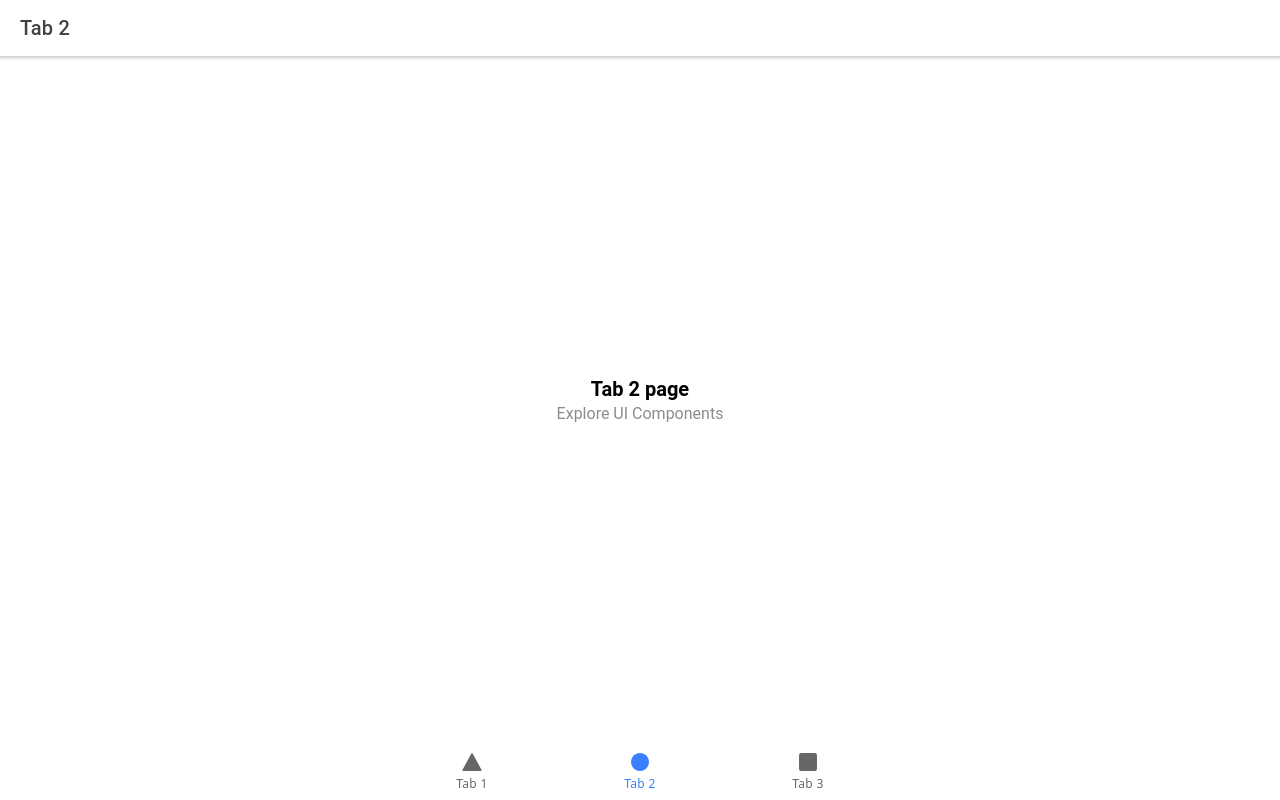
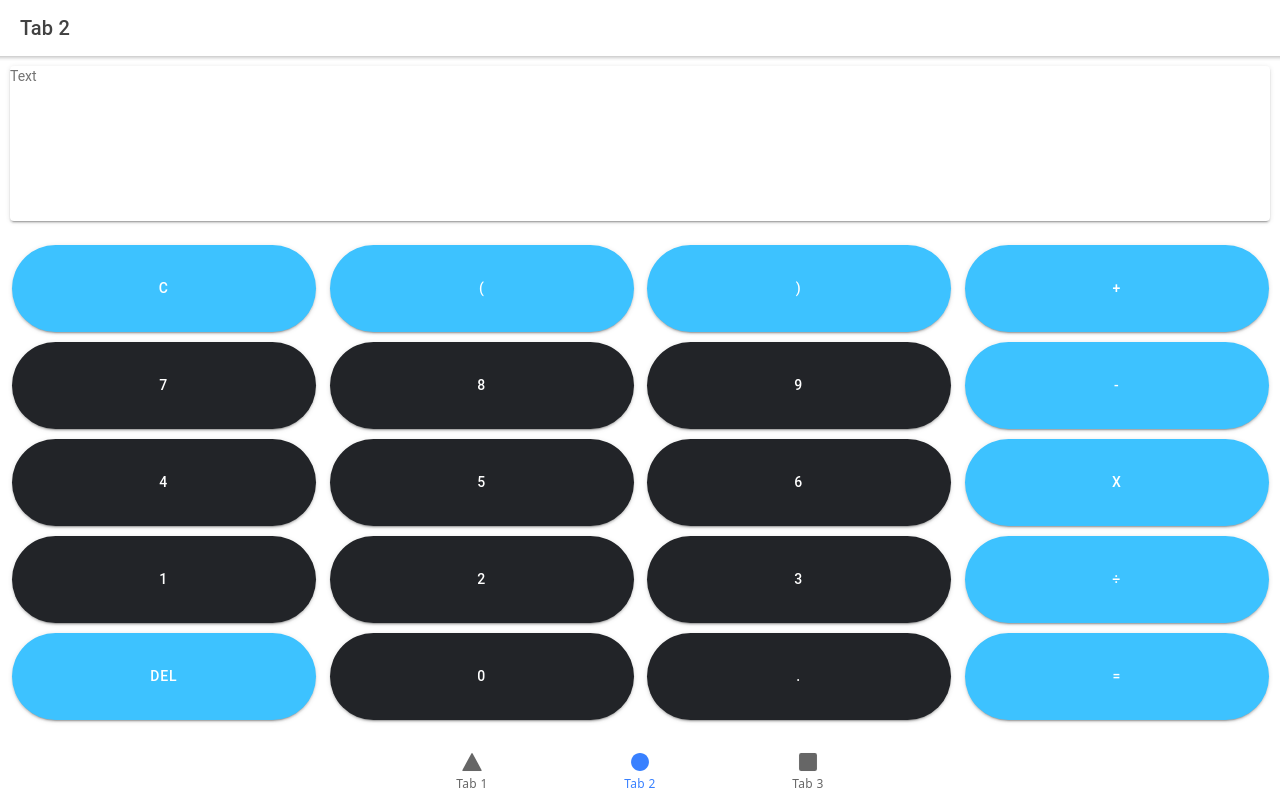
Before and after one commit to ederbiason/calculator, a React (Create React App) app: page /tab2 in a window 1280 px wide. Built offline with nearby package versions, Linux system fonts and the light colour scheme.

Commit message:
Testing
Done a utils to map all the calculator buttons values and make the code shorter and simpler

```diff
--- /dev/null
+++ b/src/components/Button.tsx
@@ -0,0 +1,18 @@
+import { IonButton, IonCol } from "@ionic/react"
+
+interface IProps {
+    value: string;
+    special: boolean;
+}
+
+const Button = ({ value, special }: IProps) => {
+  return (
+    <IonCol>
+        <IonButton expand="full" shape="round" color={`${special ? 'secondary' : 'dark'}`}>
+            {value}
+        </IonButton>
+    </IonCol>
+  )
+}
+
+export default Button
--- a/src/pages/Tab1.css
+++ b/src/pages/Tab1.css
@@ -1,6 +1,6 @@
 ion-button {
     /* --border-radius: 100%; */
-    height:100%
+    height: 100%;
 }
 
 ion-grid {
@@ -9,7 +9,7 @@ ion-grid {
  }
 
 #textArea {
-    height: 28.57%;
+    height: 22.57%;
 }
 
 ion-row {
--- a/src/pages/Tab2.tsx
+++ b/src/pages/Tab2.tsx
@@ -1,5 +1,7 @@
-import { IonContent, IonHeader, IonPage, IonTitle, IonToolbar } from '@ionic/react';
-import ExploreContainer from '../components/ExploreContainer';
+import { IonCard, IonContent, IonGrid, IonHeader, IonPage, IonRow, IonTitle, IonToolbar } from '@ionic/react';
+import Button from '../components/Button';
+
+import { buttons } from '../utils/ButtonsValues';
 
 const Tab2: React.FC = () => {
   return (
@@ -9,13 +11,21 @@ const Tab2: React.FC = () => {
           <IonTitle>Tab 2</IonTitle>
         </IonToolbar>
       </IonHeader>
+
       <IonContent fullscreen>
-        <IonHeader collapse="condense">
-          <IonToolbar>
-            <IonTitle size="large">Tab 2</IonTitle>
-          </IonToolbar>
-        </IonHeader>
-        <ExploreContainer name="Tab 2 page" />
+        <IonCard id="textArea">
+          Text
+        </IonCard>
+
+        <IonGrid>
+          {buttons.map((button, index) => (
+            <IonRow key={index}>
+              {button.numbers.map((number) => (
+                <Button key={number.value} value={number.value} special={number.special} />
+              ))}
+            </IonRow>
+          ))}
+        </IonGrid>
       </IonContent>
     </IonPage>
   );
--- /dev/null
+++ b/src/utils/ButtonsValues.ts
@@ -0,0 +1,136 @@
+// export const buttons = [
+
+//     [
+//         { value: "C", special: true },
+//         { value: "(", special: true },
+//         { value: ")", special: true },
+//         { value: "+", special: true }
+//     ],
+//     [
+//         { value: "7", special: false },
+//         { value: "8", special: false },
+//         { value: "9", special: false },
+//         { value: "-", special: true }
+//     ],
+//     [
+//         { value: "4", special: false },
+//         { value: "5", special: false },
+//         { value: "6", special: false },
+//         { value: "x", special: true }
+//     ],
+//     [
+//         { value: "1", special: false },
+//         { value: "2", special: false },
+//         { value: "3", special: false },
+//         { value: "÷", special: true }
+//     ],
+//     [
+//         { value: "Del", special: true },
+//         { value: "0", special: false },
+//         { value: ".", special: false },
+//         { value: "=", special: true }
+//     ]
+// ];
+
+export const buttons = [
+    {
+        numbers: [
+            {
+                value: "C",
+                special: true
+            },
+            {
+                value: "(",
+                special: true
+            },
+            {
+                value: ")",
+                special: true
+            },
+            {
+                value: "+",
+                special: true
+            },
+        ]
+    },
+    {
+        numbers: [
+            {
+                value: "7",
+                special: false
+            },
+            {
+                value: "8",
+                special: false
+            },
+            {
+                value: "9",
+                special: false
+            },
+            {
+                value: "-",
+                special: true
+            },
+        ]
+    },
+    {
+        numbers: [
+            {
+                value: "4",
+                special: false
+            },
+            {
+                value: "5",
+                special: false
+            },
+            {
+                value: "6",
+                special: false
+            },
+            {
+                value: "x",
+                special: true
+            },
+        ]
+    },
+    {
+        numbers: [
+            {
+                value: "1",
+                special: false
+            },
+            {
+                value: "2",
+                special: false
+            },
+            {
+                value: "3",
+                special: false
+            },
+            {
+                value: "÷",
+                special: true
+            },
+        ]
+    },
+    {
+        numbers: [
+            {
+                value: "Del",
+                special: true
+            },
+            {
+                value: "0",
+                special: false
+            },
+            {
+                value: ".",
+                special: false
+            },
+            {
+                value: "=",
+                special: true
+            }
+        ]
+    }
+]
```
